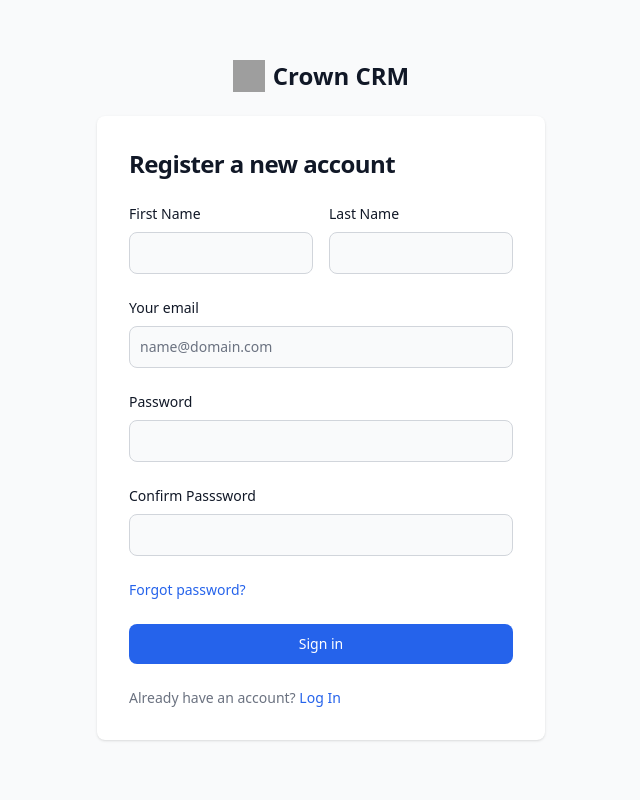
After one commit to Vr3n/crm-dashboard, a Django app: template templates/accounts/register.html in a window 1280 px wide. The commit adds this page. Shown: the whole page, without its empty margins (319-959 px from the left). Run offline with Django 4.2, Linux system fonts and the light colour scheme; the template is opened without the code that fills it: values that come from a table or form of the project are taken from there, others are empty; some libraries are stand-ins or nearby versions; grey boxes are pictures that could not be loaded.

Commit message:
Registration Logic and Templates Implemented.
Registration saves First name, last name, email
and password of the user.

close: #9

```diff
--- a/authentication/forms.py
+++ b/authentication/forms.py
@@ -48,7 +48,7 @@ class SignUpForm(UserCreationForm):
 
     class Meta:
         model = User
-        fields = ('email', 'password1', 'password2')
+        fields = ("first_name", "last_name",'email', 'password1', 'password2')
 
 
 class CustomUserChangeForm(UserChangeForm):
--- a/static/css/output.css
+++ b/static/css/output.css
@@ -1079,6 +1079,10 @@ input[type="range"]::-ms-fill-lower {
   margin-top: 1.25rem;
 }
 
+.mt-2 {
+  margin-top: 0.5rem;
+}
+
 .block {
   display: block;
 }
@@ -1384,6 +1388,11 @@ input[type="range"]::-ms-fill-lower {
   border-color: rgb(255 255 255 / var(--tw-border-opacity));
 }
 
+.border-secondary-300 {
+  --tw-border-opacity: 1;
+  border-color: rgb(249 168 212 / var(--tw-border-opacity));
+}
+
 .bg-gray-100 {
   --tw-bg-opacity: 1;
   background-color: rgb(243 244 246 / var(--tw-bg-opacity));
@@ -1441,6 +1450,11 @@ input[type="range"]::-ms-fill-lower {
 
 .bg-white\/50 {
   background-color: rgb(255 255 255 / 0.5);
+}
+
+.bg-secondary-50 {
+  --tw-bg-opacity: 1;
+  background-color: rgb(253 242 248 / var(--tw-bg-opacity));
 }
 
 .bg-opacity-50 {
@@ -1644,6 +1658,11 @@ input[type="range"]::-ms-fill-lower {
 .text-white {
   --tw-text-opacity: 1;
   color: rgb(255 255 255 / var(--tw-text-opacity));
+}
+
+.text-secondary-500 {
+  --tw-text-opacity: 1;
+  color: rgb(236 72 153 / var(--tw-text-opacity));
 }
 
 .opacity-0 {
@@ -1774,6 +1793,11 @@ input[type="range"]::-ms-fill-lower {
   border-color: rgb(37 99 235 / var(--tw-border-opacity));
 }
 
+.focus\:border-secondary-600:focus {
+  --tw-border-opacity: 1;
+  border-color: rgb(219 39 119 / var(--tw-border-opacity));
+}
+
 .focus\:bg-gray-100:focus {
   --tw-bg-opacity: 1;
   background-color: rgb(243 244 246 / var(--tw-bg-opacity));
@@ -1821,6 +1845,11 @@ input[type="range"]::-ms-fill-lower {
   --tw-ring-color: rgb(37 99 235 / var(--tw-ring-opacity));
 }
 
+.focus\:ring-secondary-600:focus {
+  --tw-ring-opacity: 1;
+  --tw-ring-color: rgb(219 39 119 / var(--tw-ring-opacity));
+}
+
 .group:hover .group-hover\:text-gray-500 {
   --tw-text-opacity: 1;
   color: rgb(107 114 128 / var(--tw-text-opacity));
@@ -1925,6 +1954,11 @@ input[type="range"]::-ms-fill-lower {
 :is(.dark .dark\:text-white) {
   --tw-text-opacity: 1;
   color: rgb(255 255 255 / var(--tw-text-opacity));
+}
+
+:is(.dark .dark\:text-secondary-400) {
+  --tw-text-opacity: 1;
+  color: rgb(244 114 182 / var(--tw-text-opacity));
 }
 
 :is(.dark .dark\:placeholder-gray-400)::-moz-placeholder {
--- /dev/null
+++ b/templates/accounts/register.html
@@ -0,0 +1,172 @@
+{% extends '_authBase.html' %}
+<!-- Title -->
+{% block title %} Register {% endblock title %}
+<!-- end Title -->
+
+{%block content %}
+<h1
+  class="text-xl font-bold leading-tight tracking-tight text-gray-900 md:text-2xl dark:text-white"
+>
+  Register a new account
+</h1>
+<form class="space-y-4 md:space-y-6" method="post">
+  {% csrf_token %}
+
+  <div class="flex gap-4">
+    <div>
+      <label
+        for="first_name"
+        class="block mb-2 text-sm font-medium text-gray-900 dark:text-white"
+        >First Name</label
+      >
+      <input
+        type="first_name"
+        name="first_name"
+        id="first_name"
+        {% if form.first_name.value %}
+          value="{{ form.first_name.value }}"
+        {% endif %}
+
+        {% if form.first_name.errors %}
+          class="bg-secondary-50 border border-secondary-300 text-gray-900 sm:text-sm rounded-lg focus:ring-secondary-600 focus:border-secondary-600 block w-full p-2.5 dark:bg-gray-700 dark:border-gray-600 dark:placeholder-gray-400 dark:text-white dark:focus:ring-blue-500 dark:focus:border-blue-500"
+        {% else %}
+          class="bg-gray-50 border border-gray-300 text-gray-900 sm:text-sm rounded-lg focus:ring-primary-600 focus:border-primary-600 block w-full p-2.5 dark:bg-gray-700 dark:border-gray-600 dark:placeholder-gray-400 dark:text-white dark:focus:ring-blue-500 dark:focus:border-blue-500"
+        {% endif %}
+        required=""
+      />
+
+      {% if form.first_name.errors %}
+        {% for error in form.first_name.errors %}
+          <p id="first_name_error" class="mt-2 text-sm text-secondary-500 dark:text-secondary-400">{{ error.message }}</p>
+        {% endfor %}
+      {% endif %}
+
+    </div>
+    <div>
+      <label
+        for="last_name"
+        class="block mb-2 text-sm font-medium text-gray-900 dark:text-white"
+        >Last Name</label
+      >
+      <input
+        type="last_name"
+        name="last_name"
+        id="last_name"
+        {% if form.last_name.value %}
+          value="{{ form.last_name.value }}"
+        {% endif %}
+
+        {% if form.last_name.errors %}
+          class="bg-secondary-50 border border-secondary-300 text-gray-900 sm:text-sm rounded-lg focus:ring-secondary-600 focus:border-secondary-600 block w-full p-2.5 dark:bg-gray-700 dark:border-gray-600 dark:placeholder-gray-400 dark:text-white dark:focus:ring-blue-500 dark:focus:border-blue-500"
+        {% else %}
+          class="bg-gray-50 border border-gray-300 text-gray-900 sm:text-sm rounded-lg focus:ring-primary-600 focus:border-primary-600 block w-full p-2.5 dark:bg-gray-700 dark:border-gray-600 dark:placeholder-gray-400 dark:text-white dark:focus:ring-blue-500 dark:focus:border-blue-500"
+        {% endif %}
+        required=""
+      />
+      {% if form.last_name.errors %}
+        {% for error in form.last_name.errors %}
+          <p id="last_name_error" class="mt-2 text-sm text-secondary-500 dark:text-secondary-400">{{ error.message }}</p>
+        {% endfor %}
+      {% endif %}
+    </div>
+  </div>
+  <div>
+    <label
+      for="email"
+      class="block mb-2 text-sm font-medium text-gray-900 dark:text-white"
+      >Your email</label
+    >
+    <input
+      type="email"
+      name="email"
+      id="email"
+      {% if form.email.value %}
+        value="{{ form.email.value }}"
+      {% endif %}
+
+      {% if form.email.error %}
+        class="bg-secondary-50 border border-secondary-300 text-gray-900 sm:text-sm rounded-lg focus:ring-secondary-600 focus:border-secondary-600 block w-full p-2.5 dark:bg-gray-700 dark:border-gray-600 dark:placeholder-gray-400 dark:text-white dark:focus:ring-blue-500 dark:focus:border-blue-500"
+      {% else %}
+        class="bg-gray-50 border border-gray-300 text-gray-900 sm:text-sm rounded-lg focus:ring-primary-600 focus:border-primary-600 block w-full p-2.5 dark:bg-gray-700 dark:border-gray-600 dark:placeholder-gray-400 dark:text-white dark:focus:ring-blue-500 dark:focus:border-blue-500"
+      {% endif %}
+      placeholder="name@domain.com"
+      required=""
+    />
+    {% if form.email.errors %}
+      {% for error in form.email.errors %}
+        <p id="email_error" class="mt-2 text-sm text-secondary-500 dark:text-secondary-400">{{ error.message }}</p>
+      {% endfor %}
+    {% endif %}
+  </div>
+  <div>
+    <label
+      for="password"
+      class="block mb-2 text-sm font-medium text-gray-900 dark:text-white"
+      >Password</label
+    >
+    <input
+      type="password"
+      name="password1"
+      id="password1"
+      placeholder=""
+      {% if form.password1.error %}
+        class="bg-secondary-50 border border-secondary-300 text-gray-900 sm:text-sm rounded-lg focus:ring-secondary-600 focus:border-secondary-600 block w-full p-2.5 dark:bg-gray-700 dark:border-gray-600 dark:placeholder-gray-400 dark:text-white dark:focus:ring-blue-500 dark:focus:border-blue-500"
+      {% else %}
+        class="bg-gray-50 border border-gray-300 text-gray-900 sm:text-sm rounded-lg focus:ring-primary-600 focus:border-primary-600 block w-full p-2.5 dark:bg-gray-700 dark:border-gray-600 dark:placeholder-gray-400 dark:text-white dark:focus:ring-blue-500 dark:focus:border-blue-500"
+      {% endif %}
+      required=""
+    />
+    {% if form.password1.errors %}
+      {% for error in form.password1.errors %}
+        <p id="password1_error" class="mt-2 text-sm text-secondary-500 dark:text-secondary-400">{{ error.message }}</p>
+      {% endfor %}
+    {% endif %}
+  </div>
+  <div>
+    <label
+      for="password2"
+      class="block mb-2 text-sm font-medium text-gray-900 dark:text-white"
+      >Confirm Passsword</label
+    >
+    <input
+      type="password"
+      name="password2"
+      id="password2"
+      placeholder=""
+      {% if form.password2.error %}
+        class="bg-secondary-50 border border-secondary-300 text-gray-900 sm:text-sm rounded-lg focus:ring-secondary-600 focus:border-secondary-600 block w-full p-2.5 dark:bg-gray-700 dark:border-gray-600 dark:placeholder-gray-400 dark:text-white dark:focus:ring-blue-500 dark:focus:border-blue-500"
+      {% else %}
+        class="bg-gray-50 border border-gray-300 text-gray-900 sm:text-sm rounded-lg focus:ring-primary-600 focus:border-primary-600 block w-full p-2.5 dark:bg-gray-700 dark:border-gray-600 dark:placeholder-gray-400 dark:text-white dark:focus:ring-blue-500 dark:focus:border-blue-500"
+      {% endif %}
+      required=""
+    />
+    {% if form.confirm_password.errors %}
+      {% for error in form.confirm_password.errors %}
+        <p id="confirm_password_error" class="mt-2 text-sm text-secondary-500 dark:text-secondary-400">{{ error.message }}</p>
+      {% endfor %}
+    {% endif %}
+  </div>
+  <div class="flex items-center justify-between">
+    <a
+      href="#"
+      class="text-sm font-medium text-primary-600 hover:underline dark:text-primary-500"
+    >
+      Forgot password?
+    </a>
+  </div>
+  <button
+    type="submit"
+    class="w-full text-white bg-primary-600 hover:bg-primary-700 focus:ring-4 focus:outline-none focus:ring-primary-300 font-medium rounded-lg text-sm px-5 py-2.5 text-center dark:bg-primary-600 dark:hover:bg-primary-700 dark:focus:ring-primary-800"
+  >
+    Sign in
+  </button>
+  <p class="text-sm font-light text-gray-500 dark:text-gray-400">
+    Already have an account?
+    <a
+      href="{% url 'login' %}"
+      class="font-medium text-primary-600 hover:underline dark:text-primary-500"
+      >Log In</a
+    >
+  </p>
+</form>
+{% endblock content %}
```
Also changed, not shown: authentication/views.py (+12 -1 lines), templates/accounts/login.html (+14 -2 lines).
